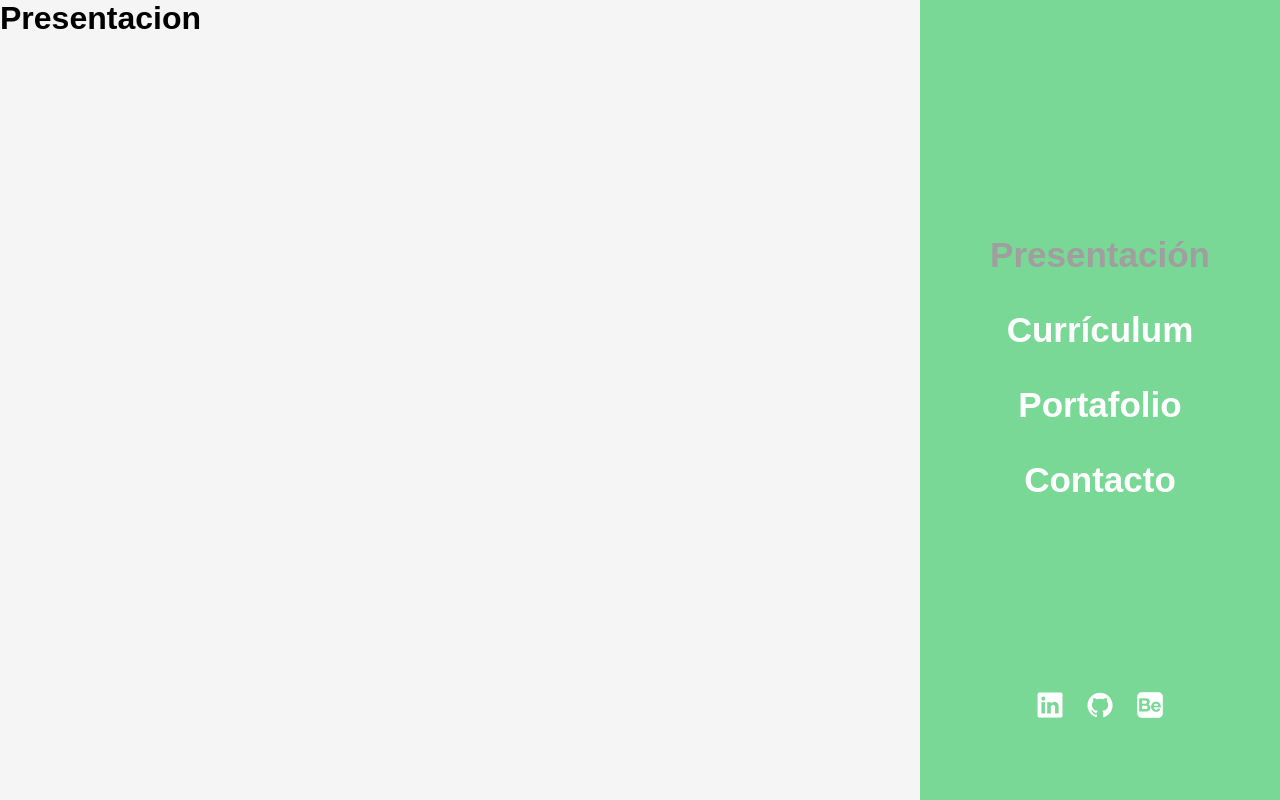
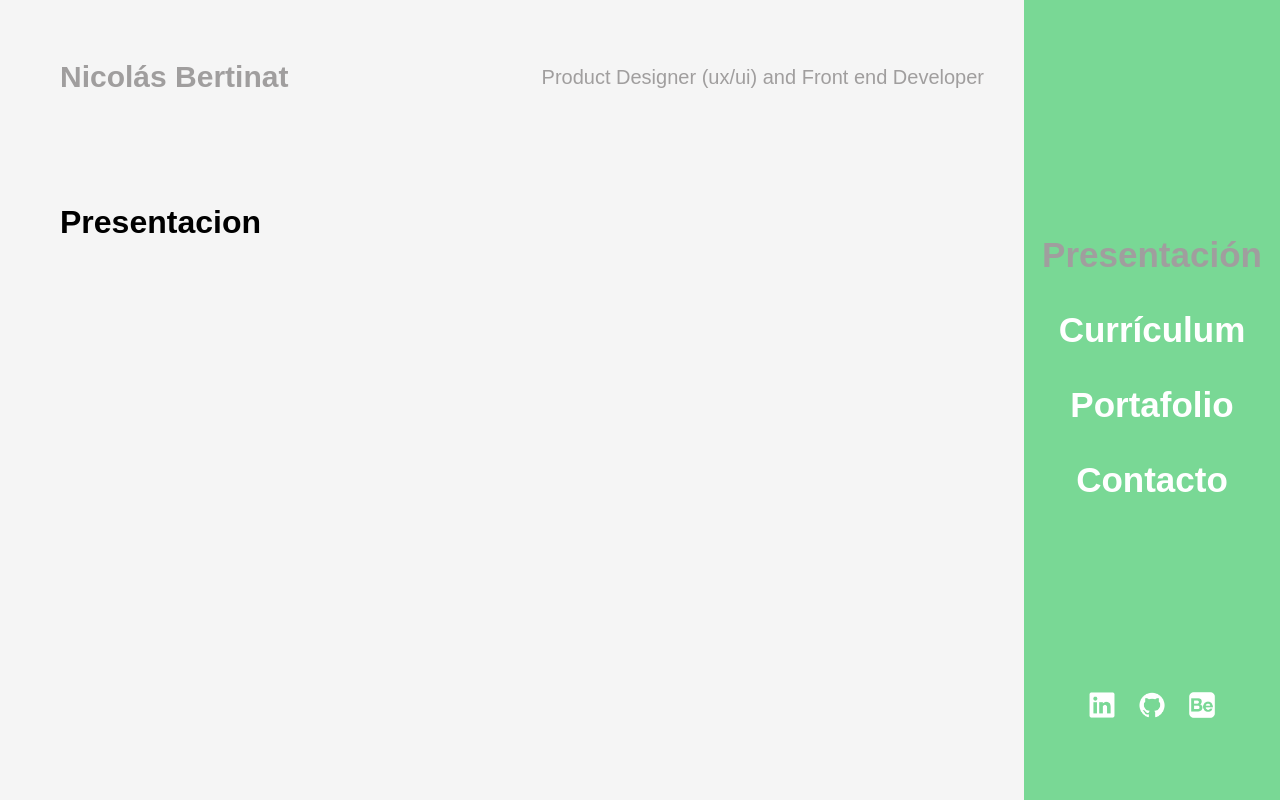
Before and after one commit to Nicok19/Portfolio, a React (Create React App) app: page / in a window 1280 px wide. Built offline with nearby package versions, Linux system fonts and the light colour scheme.

Commit message:
3 - Header ready

```diff
--- a/src/App.css
+++ b/src/App.css
@@ -1,3 +1,5 @@
+
+
 .container {
     display: flex;
     flex-direction: row-reverse;
@@ -6,7 +8,7 @@
 
   .navBar {
     background-color: hsl(138, 55%, 66%);
-    width: 360px;
+    width: 20%;
     height: 100vh;
   }
 
@@ -33,11 +35,40 @@ color: #A09E9E;
       }
 
 
+.elements{
+  margin-top: 60px;
+  width: 80%;
+}
 
+header{
+display: flex;
+justify-content:space-between;
+align-items: center;
+}
 
+header h1{
+padding-left: 60px;
+color: #A09E9E;
+font-size: 30px;
+font-style: normal;
+font-weight: 900;
+line-height: normal;
+}
 
+header h4{
+padding-right: 40px;
+color: #A09E9E;
+font-size: 20px;
+font-style: normal;
+font-weight: 400;
+line-height: normal;
 
+}
 
+.routes{
+  margin-top: 110px;
+  padding-left: 60px;
+}
 
 .socialMedia{
     display: flex;
--- a/src/App.js
+++ b/src/App.js
@@ -9,7 +9,11 @@ import Portfolio from './Portfolio';
 function App() {
   return (
     <Router>
+
       <div className='container'>
+
+
+
         <nav className='navBar'>
           <ul>
             <li>
@@ -33,13 +37,24 @@ function App() {
           </div>
         </nav>
 
-        <Routes>
+      <div className='elements'>
+        <header>
+    <h1>Nicolás Bertinat</h1>
+    <h4>Product Designer (ux/ui) and Front end Developer</h4>
+    </header>
+
+        <div className='routes'>
+        <Routes >
           <Route path="/" element={<Presentation />} />
           <Route path="/resume" element={<Resume />} />
           <Route path="/portfolio" element={<Portfolio />} />
           <Route path="/contact" element={<Contact />} />
         </Routes>
+        </div>
+</div>
       </div>
+
+
     </Router>
   );
 }
```
